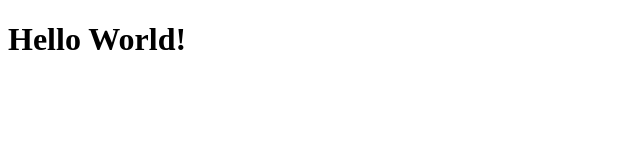
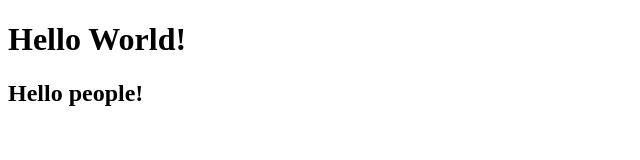
Before and after one commit to AyeshaAnwaar/Multibranch_Sample, a plain HTML site: page index.html in a window 1280 px wide. Shown: the whole page, without its empty margins (0-640 px from the left). Drawn offline with Linux system fonts and the light colour scheme.

Commit message:
Index.html updated!

```diff
--- a/index.html
+++ b/index.html
@@ -7,5 +7,6 @@
 </head>
 <body>
    <h1>Hello World!</h1>
+   <h2>Hello people!</h2>
 </body>
 </html>
```
